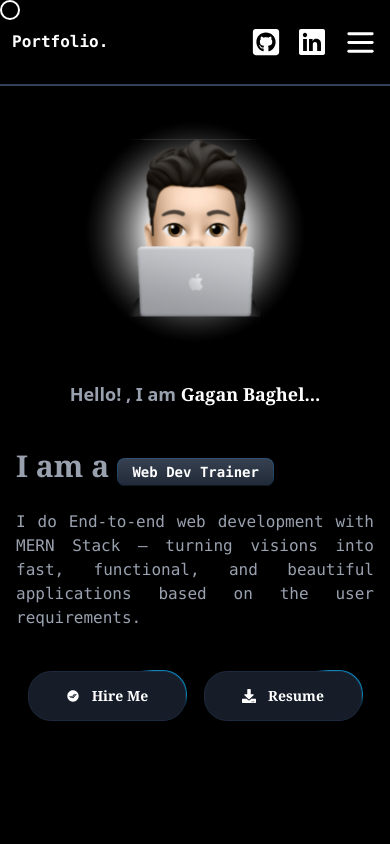
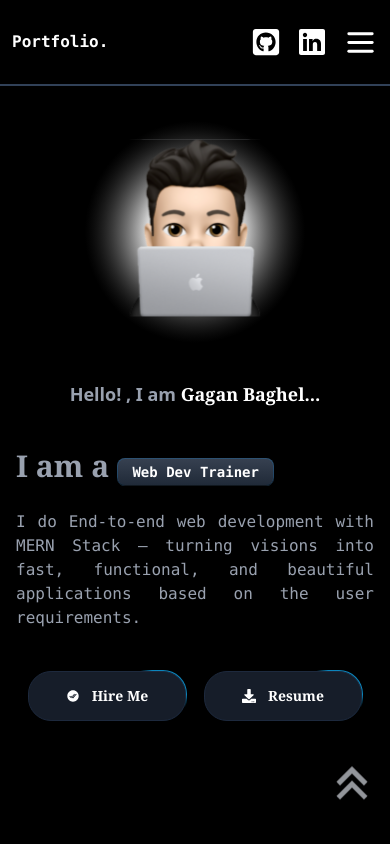
Before and after one commit to itsgaganbaghel/Portfolio, a React (Vite) app: page / in a window 390 px wide. Shown: the top 844 px of the page. Built offline with nearby package versions, Linux system fonts and the light colour scheme.

Commit message:
update the resume and fix the custom cursor display for the mobile and laptop and make a component of gototop and add in home and about page

```diff
--- a/src/App.jsx
+++ b/src/App.jsx
@@ -8,7 +8,9 @@ const App = () => {
   return (
     <section className="w-full min-h-screen bg-primary text-white relative">
       <ScrollToTop />
-      <CustomCursor />
+      <section className="hidden md:block">
+        <CustomCursor />
+      </section>
       <NavBarIndex />
       <section className="w-full min-h-[90vh]">
         <Outlet />
--- a/src/Components/HomeComponents/HeroSection.jsx
+++ b/src/Components/HomeComponents/HeroSection.jsx
@@ -3,12 +3,10 @@ import user from "../../assets/user.svg";
 import arrow from "../../assets/Vector.svg";
 import { FaDownload } from "react-icons/fa";
 import { IoCheckmarkDoneCircleSharp } from "react-icons/io5";
-import { RiArrowUpDoubleFill } from "react-icons/ri";
 import { motion } from "motion/react";
 import { ContainerTextFlip } from "../utilities/ContainerTextFlipProps";
 import { useEffect, useState } from "react";
 import { Button } from "../utilities/Moving-border";
-import { NavLink } from "react-router-dom";
 
 const HeroSection = () => {
   let [isOpen, setIsOpen] = useState(false);
@@ -148,8 +146,9 @@ const HeroSection = () => {
             className="bg-[#161D29] text-white border-slate-800 overflow-hidden "
           >
             <a
-              href="/resume.pdf"
+              href="https://drive.google.com/file/d/1zGc4CoSJM8LPfVzQ48H2RumL7Ioj5Asa/view?usp=drive_link"
               download="Gagan_Baghel_Mern_stack_developer_Resume.pdf"
+              target="_blank"
               className=" w-full  font-serif flex items-center justify-center font-semibold gap-3 cursor-pointer md:text-xl"
             >
               <FaDownload /> Resume
--- a/src/Components/Pages/About.jsx
+++ b/src/Components/Pages/About.jsx
@@ -10,6 +10,7 @@ import qsp from "../../assets/about/Company2024/qsp.png";
 import studyNotion from "../../assets/Projects/FullStack/studyNotion.png";
 import cara from "../../assets/Projects/React/cara.png";
 import countryGuide from "../../assets/Projects/React/countryGuide.png";
+import GoToTop from "../utilities/GoToTop";
 
 const About = () => {
   let firstJob = [
@@ -200,6 +201,7 @@ const About = () => {
 
   return (
     <div className="relative w-full overflow-clip flex cursor-none">
+      <GoToTop />
       <Timeline data={data} />
     </div>
   );
--- a/src/Components/Pages/Home.jsx
+++ b/src/Components/Pages/Home.jsx
@@ -1,12 +1,8 @@
-import { RiArrowUpDoubleFill } from "react-icons/ri";
-// import Contact from "./Contact";
 import HeroSection from "../HomeComponents/HeroSection";
-// import SkillsSection from "../HomeComponents/SkillsSection";
-// import ProjectsSection from "../HomeComponents/ProjectsSection";
 import { motion } from "motion/react";
 import { lazy, Suspense } from "react";
 import Fallback from "./Fallback";
-import { NavLink } from "react-router-dom";
+import GoToTop from "../utilities/GoToTop";
 
 let SkillsSection = lazy(() => import("../HomeComponents/SkillsSection"));
 let ProjectsSection = lazy(() => import("../HomeComponents/ProjectsSection"));
@@ -17,16 +13,7 @@ const Home = () => {
     <section className="w-full  bg-primary lg:flex lg:flex-col cursor-none">
       <HeroSection />
 
-
-      <NavLink
-        path="/"
-        onClick={() => {
-          window.scrollTo(0, 0);
-        }}
-        className="hidden lg:block fixed bottom-3 right-0 text-6xl  text-gray-300 scrollUp z-50 hover:px-2 hover:py-2 hover:bg-white hover:text-black hover:rounded-[100%] transition-all duration-500 ease-in-out"
-      >
-        <RiArrowUpDoubleFill />
-      </NavLink>
+      <GoToTop />
 
       <Suspense fallback={<Fallback data={"Skill section"} />}>
         <SkillsSection />
--- a/src/Components/utilities/CustomCursor.jsx
+++ b/src/Components/utilities/CustomCursor.jsx
@@ -63,7 +63,7 @@ const CustomCursor = () => {
   return (
     <div
       ref={cursorRef}
-      className="fixed top-0 left-0 hidden md:block w-5 h-5  rounded-full  mix-blend-difference pointer-events-none z-[9999]"
+      className="fixed top-0 left-0   w-5 h-5  rounded-full  mix-blend-difference pointer-events-none z-[99]"
       style={{
         willChange: "transform",
       }}
--- /dev/null
+++ b/src/Components/utilities/GoToTop.jsx
@@ -0,0 +1,19 @@
+import React from "react";
+import { RiArrowUpDoubleFill } from "react-icons/ri";
+import { NavLink } from "react-router-dom";
+
+const GoToTop = () => {
+  return (
+    <NavLink
+      path="/"
+      onClick={() => {
+        window.scrollTo({ top: 0, behavior: "smooth" });
+      }}
+      className=" block fixed bottom-3 right-2 text-6xl  text-gray-300 scrollUp  z-50 opacity-70 hover:opacity-100 hover:px-2 hover:py-2 hover:bg-white hover:text-black hover:rounded-[100%] transition-all duration-500 ease-in-out"
+    >
+      <RiArrowUpDoubleFill />
+    </NavLink>
+  );
+};
+
+export default GoToTop;
```
Also changed, not shown: 1 other file (tests, documents, lock files or other folders).
